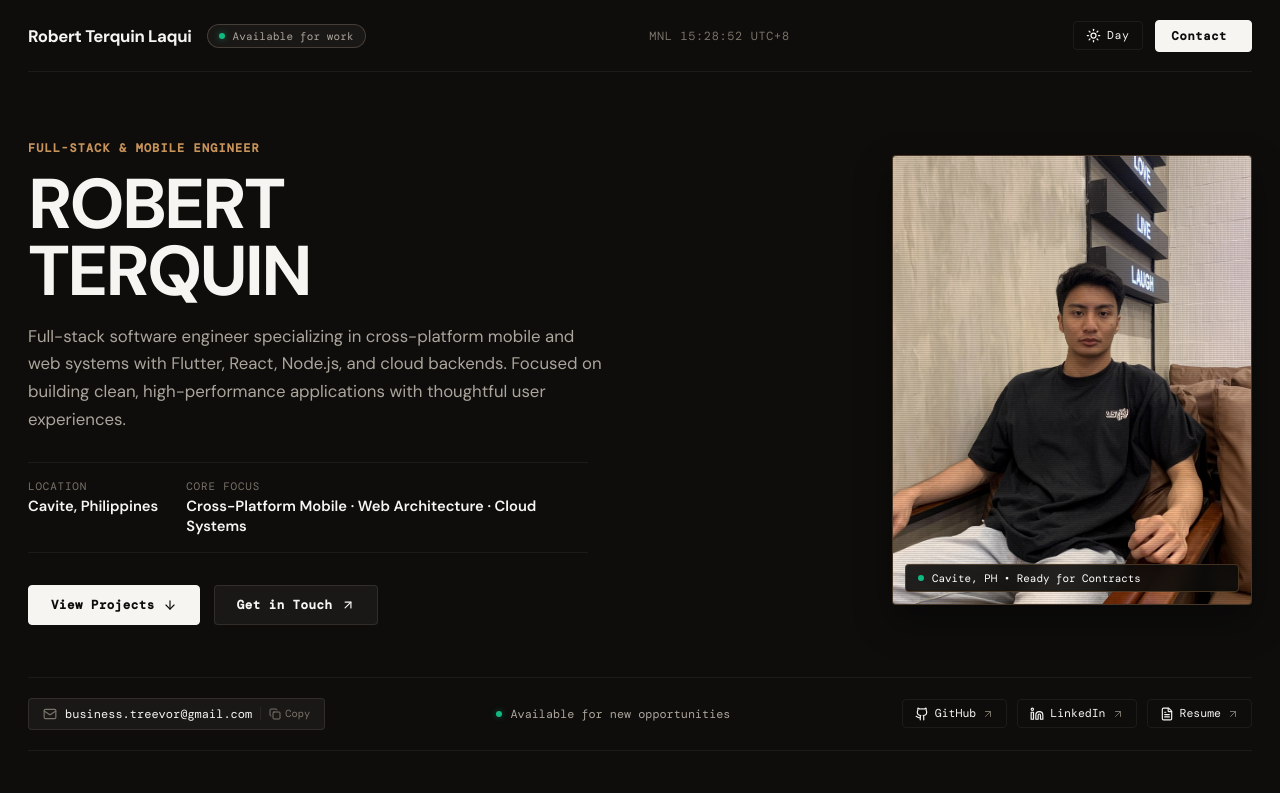
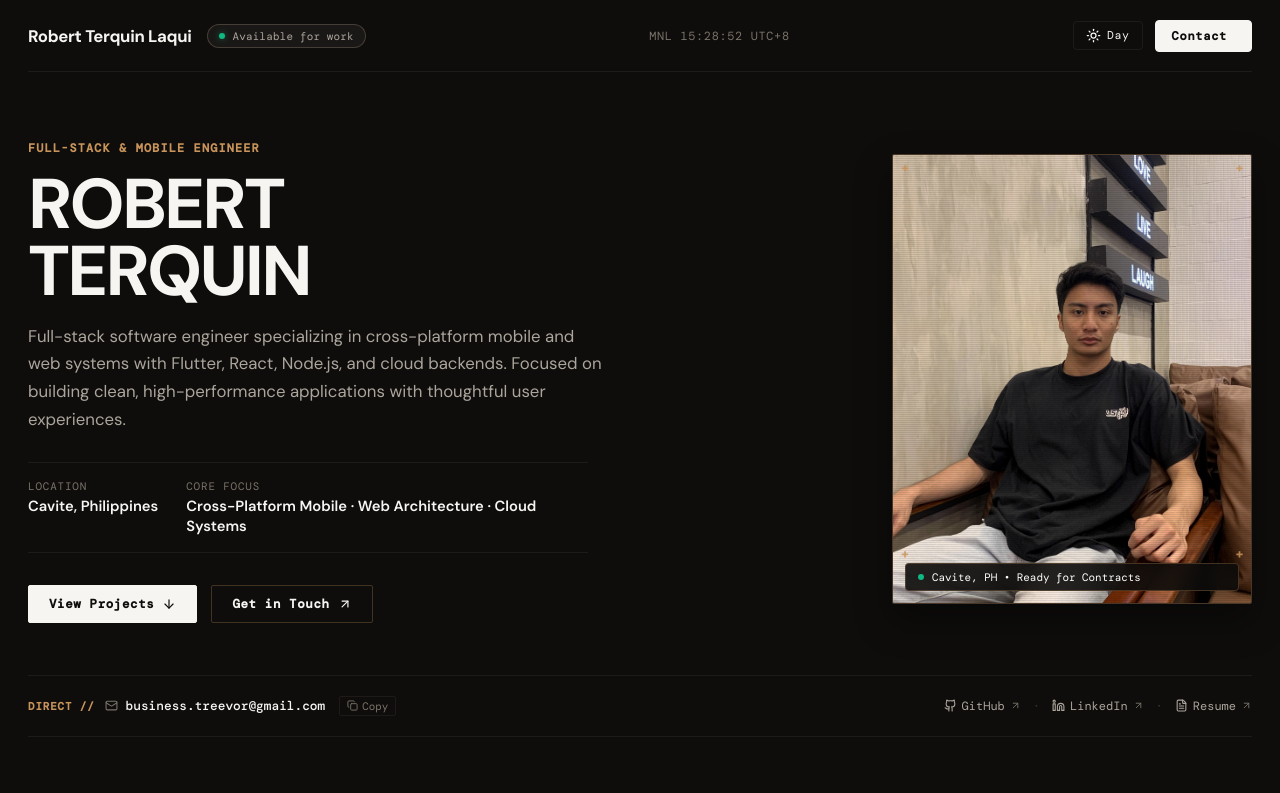
Before and after one commit to robertterquin/personal-portfolio, a React (Vite) app: page / in a window 1280 px wide. Shown: the top 793 px of the page. Built offline with nearby package versions, Linux system fonts and the light colour scheme; a web font is replaced by a local one.

Commit message:
Enhance UI components: adjust button styles, add architectural corner marks, and refine email copy functionality

```diff
--- a/src/App.css
+++ b/src/App.css
@@ -361,13 +361,13 @@ html.theme-day .status-indicator {
   display: inline-flex;
   align-items: center;
   gap: 8px;
-  padding: 11px 22px;
-  border-radius: var(--radius-sm);
+  padding: 10px 20px;
+  border-radius: 2px;
   font-family: var(--font-mono);
   font-size: 0.78rem;
   font-weight: 600;
-  letter-spacing: 0.04em;
-  transition: all 0.15s ease;
+  letter-spacing: 0.05em;
+  transition: all 0.18s cubic-bezier(0.16, 1, 0.3, 1);
 }
 
 .hero-btn-primary {
@@ -380,6 +380,7 @@ html.theme-day .status-indicator {
   background: var(--accent);
   color: #0e0d0c;
   border-color: var(--accent);
+  transform: translateY(-1px);
 }
 
 html.theme-day .hero-btn-primary:hover {
@@ -389,14 +390,16 @@ html.theme-day .hero-btn-primary:hover {
 }
 
 .hero-btn-secondary {
-  background: var(--card-bg);
-  border: 1px solid var(--card-border);
+  background: transparent;
+  border: 1px solid var(--leather-border);
   color: var(--ink);
 }
 
 .hero-btn-secondary:hover {
   border-color: var(--accent);
-  background: var(--card-hover);
+  background: var(--accent-dim);
+  color: var(--accent);
+  transform: translateY(-1px);
 }
 
 /* Portrait Frame */
@@ -412,10 +415,28 @@ html.theme-day .hero-btn-primary:hover {
   position: relative;
   background: var(--bg-subtle);
   border: 1px solid var(--leather-border);
-  border-radius: var(--radius-sm);
+  border-radius: 2px;
   overflow: hidden;
   box-shadow: 0 16px 36px rgba(0, 0, 0, 0.4);
 }
+
+/* Swiss Corner Registration Marks */
+.portrait-corner {
+  position: absolute;
+  font-family: var(--font-mono);
+  font-size: 0.78rem;
+  font-weight: 700;
+  color: var(--accent);
+  line-height: 1;
+  z-index: 4;
+  pointer-events: none;
+  opacity: 0.85;
+}
+
+.portrait-corner-tl { top: 8px; left: 8px; }
+.portrait-corner-tr { top: 8px; right: 8px; }
+.portrait-corner-bl { bottom: 42px; left: 8px; }
+.portrait-corner-br { bottom: 42px; right: 8px; }
 
 html.theme-day .portrait-frame {
   box-shadow: 0 12px 28px rgba(158, 107, 56, 0.12);
@@ -480,10 +501,10 @@ html.theme-day .portrait-frame {
 }
 
 /* ==========================================================================
-   3. HORIZONTAL STUDIO CONNECT STRIP
+   3. HORIZONTAL STUDIO CONNECT STRIP (EDITORIAL DISPATCH)
    ========================================================================== */
 .studio-connect-strip {
-  padding: 20px 0;
+  padding: 16px 0;
   border-bottom: 1px solid var(--line);
 }
 
@@ -495,84 +516,97 @@ html.theme-day .portrait-frame {
   flex-wrap: wrap;
 }
 
-.strip-copy-btn {
+.strip-email-block {
+  display: flex;
+  align-items: center;
+  gap: 10px;
+}
+
+.strip-label {
+  font-family: var(--font-mono);
+  font-size: 0.68rem;
+  color: var(--accent);
+  font-weight: 700;
+  letter-spacing: 0.08em;
+}
+
+.strip-email-trigger {
   display: inline-flex;
   align-items: center;
   gap: 8px;
-  background: var(--card-bg);
-  border: 1px solid var(--card-border);
-  padding: 7px 14px;
-  border-radius: var(--radius-sm);
-  color: var(--ink);
-  font-family: var(--font-mono);
-  font-size: 0.75rem;
+  background: transparent;
+  border: none;
+  padding: 4px 0;
+  color: var(--ink);
+  font-family: var(--font-mono);
+  font-size: 0.8rem;
+  cursor: pointer;
+  transition: color 0.15s ease;
+}
+
+.strip-email-trigger:hover .strip-email-text {
+  color: var(--accent);
+}
+
+.strip-icon {
+  color: var(--ink-dim);
+}
+
+.strip-email-text {
+  transition: color 0.15s ease;
+  font-weight: 500;
+}
+
+.strip-copy-cue {
+  display: inline-flex;
+  align-items: center;
+  gap: 4px;
+  font-size: 0.68rem;
+  color: var(--ink-dim);
+  border: 1px solid var(--line);
+  padding: 2px 7px;
+  border-radius: 2px;
+  margin-left: 6px;
   transition: all 0.15s ease;
 }
 
-.strip-copy-btn:hover {
+.strip-email-trigger:hover .strip-copy-cue {
   border-color: var(--accent);
-  background: var(--card-hover);
-}
-
-.strip-copy-btn.copied {
+  color: var(--accent);
+  background: var(--accent-dim);
+}
+
+.strip-copy-cue.copied {
   border-color: #10b981;
   color: #10b981;
-}
-
-.strip-icon {
-  color: var(--ink-dim);
-}
-
-.strip-action-badge {
+  background: rgba(16, 185, 129, 0.1);
+}
+
+.strip-links-block {
+  display: flex;
+  align-items: center;
+  gap: 12px;
+}
+
+.strip-nav-link {
   display: inline-flex;
   align-items: center;
-  gap: 4px;
-  font-size: 0.65rem;
-  color: var(--ink-dim);
-  border-left: 1px solid var(--line);
-  padding-left: 8px;
-}
-
-.strip-status-block {
-  display: inline-flex;
-  align-items: center;
-  gap: 8px;
-  font-family: var(--font-mono);
-  font-size: 0.74rem;
+  gap: 5px;
+  font-family: var(--font-mono);
+  font-size: 0.75rem;
   color: var(--ink-muted);
-}
-
-.status-live-dot {
-  width: 6px;
-  height: 6px;
-  border-radius: 50%;
-  background: #10b981;
-  box-shadow: 0 0 6px rgba(16, 185, 129, 0.4);
-}
-
-.strip-links-block {
-  display: flex;
-  align-items: center;
-  gap: 10px;
-}
-
-.strip-link-btn {
-  display: inline-flex;
-  align-items: center;
-  gap: 6px;
-  padding: 6px 12px;
-  border: 1px solid var(--line);
-  border-radius: var(--radius-sm);
-  font-family: var(--font-mono);
-  font-size: 0.72rem;
-  color: var(--ink);
-  transition: all 0.15s ease;
-}
-
-.strip-link-btn:hover {
-  border-color: var(--accent);
-  background: var(--card-hover);
-  color: var(--accent);
+  transition: color 0.15s ease;
+  text-decoration: none;
+}
+
+.strip-nav-link:hover {
+  color: var(--accent);
+}
+
+.strip-divider {
+  color: var(--line-strong);
+  font-family: var(--font-mono);
+  font-size: 0.75rem;
 }
 
 .arrow-muted {
@@ -2210,14 +2244,15 @@ html.theme-day .terminal-container {
     width: 100%;
   }
 
-  .strip-copy-btn {
+  .strip-email-block {
     width: 100%;
-    justify-content: center;
+    flex-wrap: wrap;
   }
 
   .strip-links-block {
     width: 100%;
     flex-wrap: wrap;
+    gap: 10px;
   }
 
   .work-filter-bar {
--- a/src/components/Masthead.tsx
+++ b/src/components/Masthead.tsx
@@ -64,6 +64,12 @@ export const Masthead: React.FC<MastheadProps> = ({ onOpenContact }) => {
         {/* Right Column (40%): Clean Framed Portrait */}
         <div className="hero-portrait-stage">
           <div className="portrait-frame">
+            {/* Architectural registration corner marks */}
+            <span className="portrait-corner portrait-corner-tl" aria-hidden="true">+</span>
+            <span className="portrait-corner portrait-corner-tr" aria-hidden="true">+</span>
+            <span className="portrait-corner portrait-corner-bl" aria-hidden="true">+</span>
+            <span className="portrait-corner portrait-corner-br" aria-hidden="true">+</span>
+
             <img
               src={heroImg}
               alt="Robert Terquin"
--- a/src/components/Snapshot.tsx
+++ b/src/components/Snapshot.tsx
@@ -2,14 +2,14 @@ import React, { useState } from 'react';
 import { Mail, Copy, Check, FileText, ArrowUpRight } from 'lucide-react';
 import { personalData } from '../data/portfolioData';
 
-const GithubIcon: React.FC<{ size?: number; className?: string }> = ({ size = 14, className }) => (
+const GithubIcon: React.FC<{ size?: number; className?: string }> = ({ size = 13, className }) => (
   <svg width={size} height={size} viewBox="0 0 24 24" fill="none" stroke="currentColor" strokeWidth="2" strokeLinecap="round" strokeLinejoin="round" className={className}>
     <path d="M15 22v-4a4.8 4.8 0 0 0-1-3.5c3 0 6-2 6-5.5.08-1.25-.27-2.48-1-3.5.28-1.15.28-2.35 0-3.5 0 0-1 0-3 1.5-2.64-.5-5.36-.5-8 0C6 2 5 2 5 2c-.3 1.15-.3 2.35 0 3.5A5.403 5.403 0 0 0 4 9c0 3.5 3 5.5 6 5.5-.39.49-.68 1.05-.85 1.65-.17.6-.22 1.23-.15 1.85v4" />
     <path d="M9 18c-4.51 2-5-2-7-2" />
   </svg>
 );
 
-const LinkedinIcon: React.FC<{ size?: number; className?: string }> = ({ size = 14, className }) => (
+const LinkedinIcon: React.FC<{ size?: number; className?: string }> = ({ size = 13, className }) => (
   <svg width={size} height={size} viewBox="0 0 24 24" fill="none" stroke="currentColor" strokeWidth="2" strokeLinecap="round" strokeLinejoin="round" className={className}>
     <path d="M16 8a6 6 0 0 1 6 6v7h-4v-7a2 2 0 0 0-2-2 2 2 0 0 0-2 2v7h-4v-7a6 6 0 0 1 6-6z" />
     <rect width="4" height="12" x="2" y="9" />
@@ -34,62 +34,61 @@ export const Snapshot: React.FC = () => {
   return (
     <section className="studio-connect-strip">
       <div className="connect-strip-inner">
-        {/* Email with 1-click copy */}
-        <div className="strip-item strip-email-block">
+        {/* Email with 1-click inline copy */}
+        <div className="strip-email-block">
+          <span className="strip-label">DIRECT //</span>
           <button
             type="button"
-            className={`strip-copy-btn ${copied ? 'copied' : ''}`}
+            className="strip-email-trigger"
             onClick={handleCopyEmail}
             aria-label="Copy email address"
           >
-            <Mail size={14} className="strip-icon" />
+            <Mail size={13} className="strip-icon" />
             <span className="strip-email-text">{personalData.email}</span>
-            <span className="strip-action-badge">
-              {copied ? <Check size={12} /> : <Copy size={12} />}
+            <span className={`strip-copy-cue ${copied ? 'copied' : ''}`}>
+              {copied ? <Check size={11} /> : <Copy size={11} />}
               <span>{copied ? 'Copied' : 'Copy'}</span>
             </span>
           </button>
         </div>
 
-        {/* Status pill */}
-        <div className="strip-item strip-status-block">
-          <span className="status-live-dot"></span>
-          <span className="status-text">{personalData.availability}</span>
-        </div>
-
-        {/* Links */}
-        <div className="strip-item strip-links-block">
+        {/* Links: Clean Typographic Line */}
+        <div className="strip-links-block">
           <a
             href={personalData.github}
             target="_blank"
             rel="noreferrer"
-            className="strip-link-btn"
+            className="strip-nav-link"
           >
-            <GithubIcon size={14} />
+            <GithubIcon size={13} />
             <span>GitHub</span>
-            <ArrowUpRight size={12} className="arrow-muted" />
+            <ArrowUpRight size={11} className="arrow-muted" />
           </a>
+
+          <span className="strip-divider" aria-hidden="true">·</span>
 
           <a
             href={personalData.linkedin}
             target="_blank"
             rel="noreferrer"
-            className="strip-link-btn"
+            className="strip-nav-link"
           >
-            <LinkedinIcon size={14} />
+            <LinkedinIcon size={13} />
             <span>LinkedIn</span>
-            <ArrowUpRight size={12} className="arrow-muted" />
+            <ArrowUpRight size={11} className="arrow-muted" />
           </a>
+
+          <span className="strip-divider" aria-hidden="true">·</span>
 
           <a
             href={personalData.resumeUrl}
             target="_blank"
             rel="noreferrer"
-            className="strip-link-btn"
+            className="strip-nav-link"
           >
-            <FileText size={14} />
+            <FileText size={13} />
             <span>Resume</span>
-            <ArrowUpRight size={12} className="arrow-muted" />
+            <ArrowUpRight size={11} className="arrow-muted" />
           </a>
         </div>
       </div>
```
